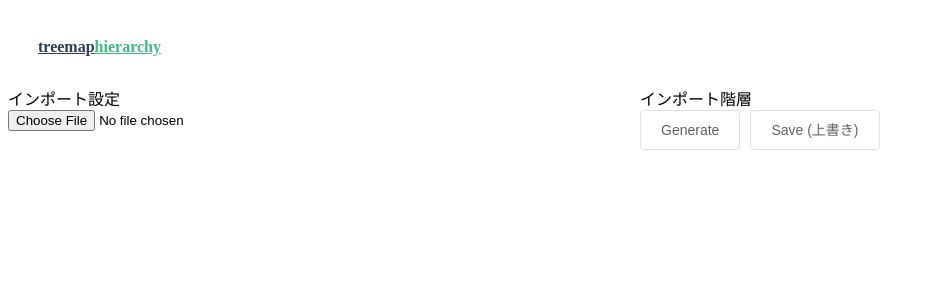
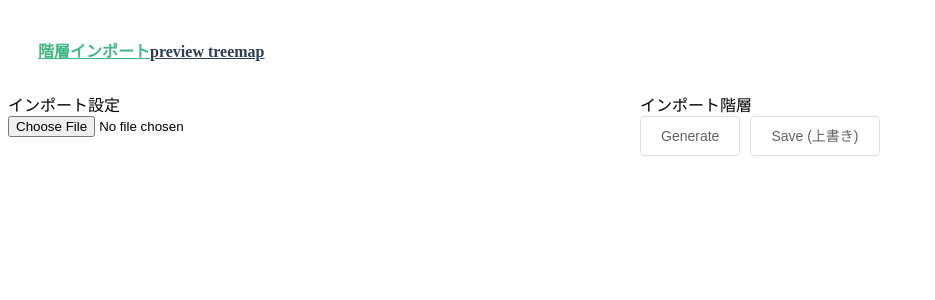
Before and after one commit to danmaid/legacy-maid, a Vue app: page /#/build/hierarchy in a window 1280 px wide. Shown: the top 300 px of the page, without its empty margins (0-935 px from the left). Built offline with nearby package versions, Linux system fonts and the light colour scheme.

Commit message:
preview treeview

```diff
--- a/package.json
+++ b/package.json
@@ -19,9 +19,8 @@
   "main": "background.js",
   "dependencies": {
     "element-ui": "^2.13.2",
-    "uuid": "^8.1.0",
+    "plotly.js-dist": "^1.54.1",
     "vue": "^2.6.11",
-    "vue-plotly": "^1.1.0",
     "vue-router": "^3.2.0",
     "xlsx": "^0.16.2"
   },
--- a/src/App.vue
+++ b/src/App.vue
@@ -1,8 +1,8 @@
 <template>
   <div id="app">
     <div id="nav">
-      <router-link to="/treemap">treemap</router-link>
-      <router-link to="/build/hierarchy">hierarchy</router-link>
+      <router-link to="/build/hierarchy">階層インポート</router-link>
+      <router-link to="/treemap">preview treemap</router-link>
     </div>
     <router-view />
   </div>
--- a/src/background.ts
+++ b/src/background.ts
@@ -25,7 +25,9 @@ function createWindow() {
     width: 800, height: 600, webPreferences: {
       // Use pluginOptions.nodeIntegration, leave this alone
       // See nklayman.github.io/vue-cli-plugin-electron-builder/guide/security.html#node-integration for more info
-      nodeIntegration: !!process.env.ELECTRON_NODE_INTEGRATION
+      nodeIntegration: false,
+      contextIsolation: true,
+      preload: path.resolve(__dirname, 'preload.js')
     }
   })
   if (!win) return
@@ -104,5 +106,4 @@ ipcMain.handle('load', async (event) => {
 })
 ipcMain.handle('save', (event, data: Hierarchy) => {
   return fs.writeFile(hierarchy, JSON.stringify(data))
-  // return fs.writeFile('\\\\192.168.68.110\\c$\\temp\\hierarchy.json', JSON.stringify(data))
 })
--- a/src/main.ts
+++ b/src/main.ts
@@ -2,6 +2,7 @@ import Vue from 'vue'
 import App from './App.vue'
 import router from './router'
 import 'element-ui/lib/theme-chalk/index.css'
+import { ElectronApi } from './preload'
 
 Vue.config.productionTip = false
 
@@ -19,6 +20,6 @@ export interface Hierarchy {
 
 declare global {
   interface Window {
-      ipcRenderer: Electron.IpcRenderer;
+    electron: ElectronApi;
   }
 }
--- /dev/null
+++ b/src/preload.ts
@@ -0,0 +1,12 @@
+console.log('preload')
+import { contextBridge, ipcRenderer } from 'electron'
+
+contextBridge.exposeInMainWorld('electron', {
+    save: async (data: any) => ipcRenderer.invoke('save', data),
+    load: async () => ipcRenderer.invoke('load')
+})
+
+export interface ElectronApi {
+    save: (data: any) => Promise<void>;
+    load: () => Promise<any>;
+}
--- a/src/router/index.ts
+++ b/src/router/index.ts
@@ -12,6 +12,7 @@ const routes: Array<RouteConfig> = [
 ]
 
 const router = new VueRouter({
+  mode: "hash",
   routes
 })
 
--- a/src/views/BuildHierarchy.vue
+++ b/src/views/BuildHierarchy.vue
@@ -53,7 +53,6 @@ import UploadXlsx from '../components/UploadXlsx.vue'
 import { Checkbox, Input, InputNumber, CheckboxButton, CheckboxGroup, Slider, TabPane, Tabs, Tree, Button, Row, Col } from 'element-ui'
 import * as XLSX from 'xlsx'
 import { Hierarchy } from '../main'
-import { ipcRenderer } from 'electron'
 
 function numToAlpha(num: number) {
   let alpha = ''
@@ -123,6 +122,9 @@ export default Vue.extend({
     xlsx(value: XLSX.WorkBook) {
       this.settings = this.getSettings(value)
     }
+  },
+  mounted() {
+    console.log(window.electron)
   },
   methods: {
     getSettings(book: XLSX.WorkBook): Setting[] {
@@ -232,7 +234,7 @@ export default Vue.extend({
     async save(data: Hierarchy) {
       if (!confirm('本当にいい？')) return
       try {
-        await ipcRenderer.invoke('save', data)
+        await window.electron.save(data)
         alert('保存しました')
       } catch (err) {
         alert(`保存失敗\n${err}`)
--- a/src/views/Treemap.vue
+++ b/src/views/Treemap.vue
@@ -1,20 +1,18 @@
 <template>
   <div class="treemap">
-    <Plotly v-if="hierarchy" :data="data"></Plotly>
+    <div ref="plotly"></div>
     <!-- {{ hierarchy }} -->
   </div>
 </template>
 
 <script lang="ts">
 import Vue from 'vue'
-import { ipcRenderer } from 'electron'
 import { Hierarchy } from '../main'
 // eslint-disable-next-line @typescript-eslint/ban-ts-ignore
 // @ts-ignore
-import { Plotly } from 'vue-plotly'
+import Plotly from 'plotly.js-dist'
 
 export default Vue.extend({
-  components: { Plotly },
   data(): { hierarchy?: Hierarchy } {
     return {
       hierarchy: undefined
@@ -64,8 +62,15 @@ export default Vue.extend({
       }]
     }
   },
+  watch: {
+      data(v) {
+          console.log('data', v)
+          console.log(this.$refs.plotly)
+        //   Plotly.newPlot(this.$refs.plotly, v)
+      }
+  },
   async mounted() {
-    this.hierarchy = await ipcRenderer.invoke('load')
+    this.hierarchy = await window.electron.load()
   }
 })
 </script>
--- a/vue.config.js
+++ b/vue.config.js
@@ -4,7 +4,7 @@ module.exports = {
     },
     pluginOptions: {
         electronBuilder: {
-            nodeIntegration: true
+            preload: 'src/preload.ts'
         }
     }
 }
```
Also changed, not shown: 1 other file (tests, documents, lock files or other folders).
